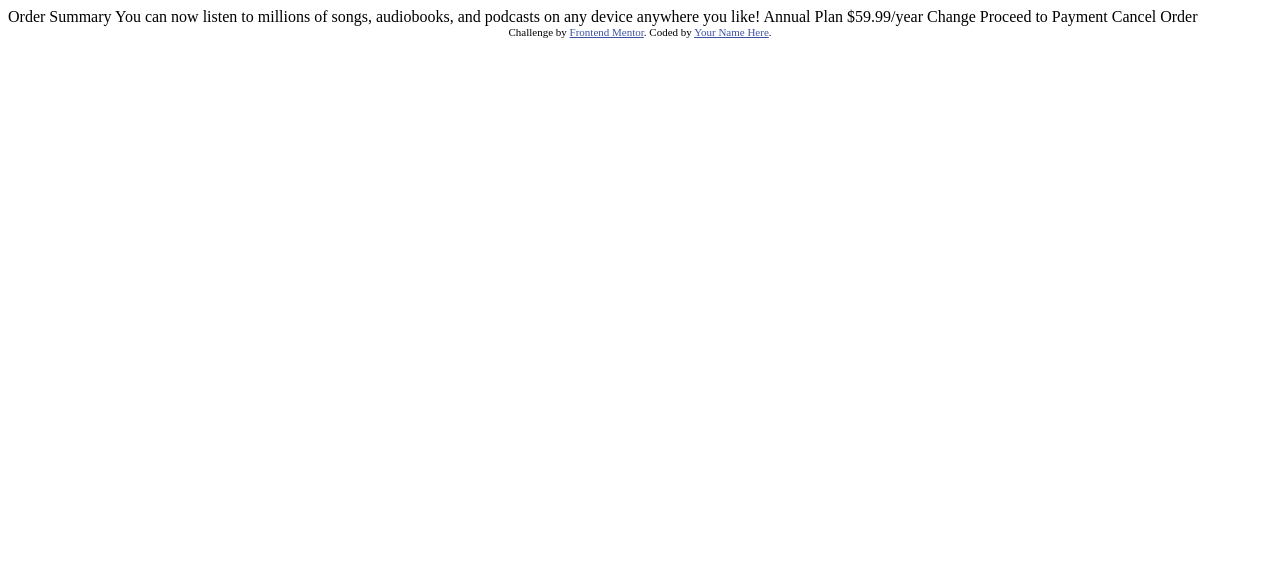
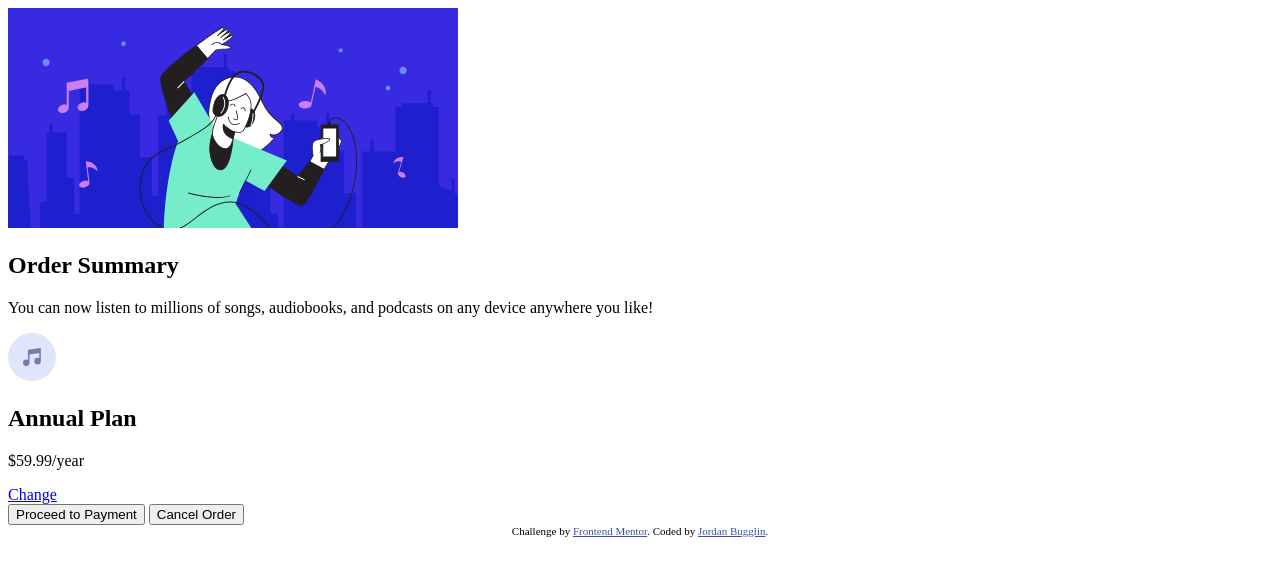
Before and after one commit to Jbugglin/order-summary-component, a plain HTML site: page index.html in a window 1280 px wide. Drawn offline with Linux system fonts and the light colour scheme.

Commit message:
Added styles.css
Added a separate stylesheet, I feel it's easier to maintain 2 separate files as opposed to 1 large chaotic one.

```diff
--- a/index.html
+++ b/index.html
@@ -1,37 +1,42 @@
 <!DOCTYPE html>
 <html lang="en">
+
 <head>
-  <meta charset="UTF-8">
-  <meta name="viewport" content="width=device-width, initial-scale=1.0"> <!-- displays site properly based on user's device -->
+    <meta charset="UTF-8">
+    <meta name="viewport" content="width=device-width, initial-scale=1.0">
+    <!-- displays site properly based on user's device -->
 
-  <link rel="icon" type="image/png" sizes="32x32" href="./images/favicon-32x32.png">
+    <link rel="icon" type="image/png" sizes="32x32" href="./images/favicon-32x32.png">
 
-  <title>Frontend Mentor | Order summary card</title>
+    <link rel="stylesheet" href="styles.css">
 
-  <!-- Feel free to remove these styles or customise in your own stylesheet 👍 -->
-  <style>
-    .attribution { font-size: 11px; text-align: center; }
-    .attribution a { color: hsl(228, 45%, 44%); }
-  </style>
+    <title>Frontend Mentor | Order summary card</title>
+
 </head>
+
 <body>
 
-  Order Summary
+    <main class="container">
+        <img src="./images/illustration-hero.svg" alt="Musical enjoyment">
+        <article>
+            <h1>Order Summary</h1>
+            <p>You can now listen to millions of songs, audiobooks, and podcasts on any device anywhere you like!</p>
+        </article>
 
-  You can now listen to millions of songs, audiobooks, and podcasts on any
-  device anywhere you like!
+        <article id="plan-details">
+            <img src="./images/icon-music.svg" alt="Musical Icon">
+            <h2>Annual Plan</h2>
+            <p class="pricing-plan">$59.99/year</p>
+            <a href="#">Change</a>
+        </article>
 
-  Annual Plan
-  $59.99/year
+        <button>Proceed to Payment</button>
+        <button>Cancel Order</button>
+    </main>
 
-  Change
+    <footer class="attribution">
+        Challenge by <a href="https://www.frontendmentor.io?ref=challenge" target="_blank">Frontend Mentor</a>. Coded by <a href="https://github.com/Jbugglin" target="_blank">Jordan Bugglin</a>.
+    </footer>
+</body>
 
-  Proceed to Payment
-  Cancel Order
-
-  <div class="attribution">
-    Challenge by <a href="https://www.frontendmentor.io?ref=challenge" target="_blank">Frontend Mentor</a>.
-    Coded by <a href="#">Your Name Here</a>.
-  </div>
-</body>
 </html>
--- /dev/null
+++ b/styles.css
@@ -0,0 +1,8 @@
+.attribution {
+    font-size: 11px;
+    text-align: center;
+}
+
+.attribution a {
+    color: hsl(228, 45%, 44%);
+}
```
